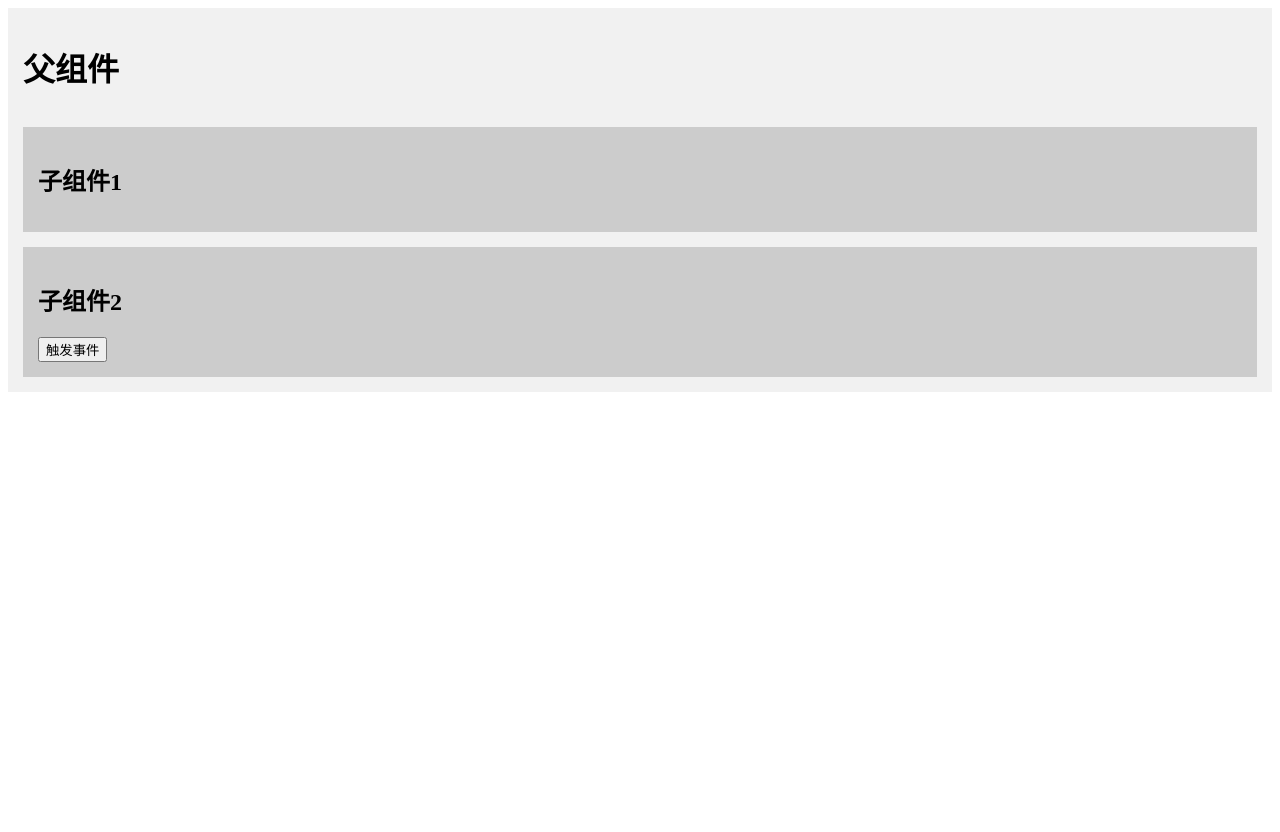
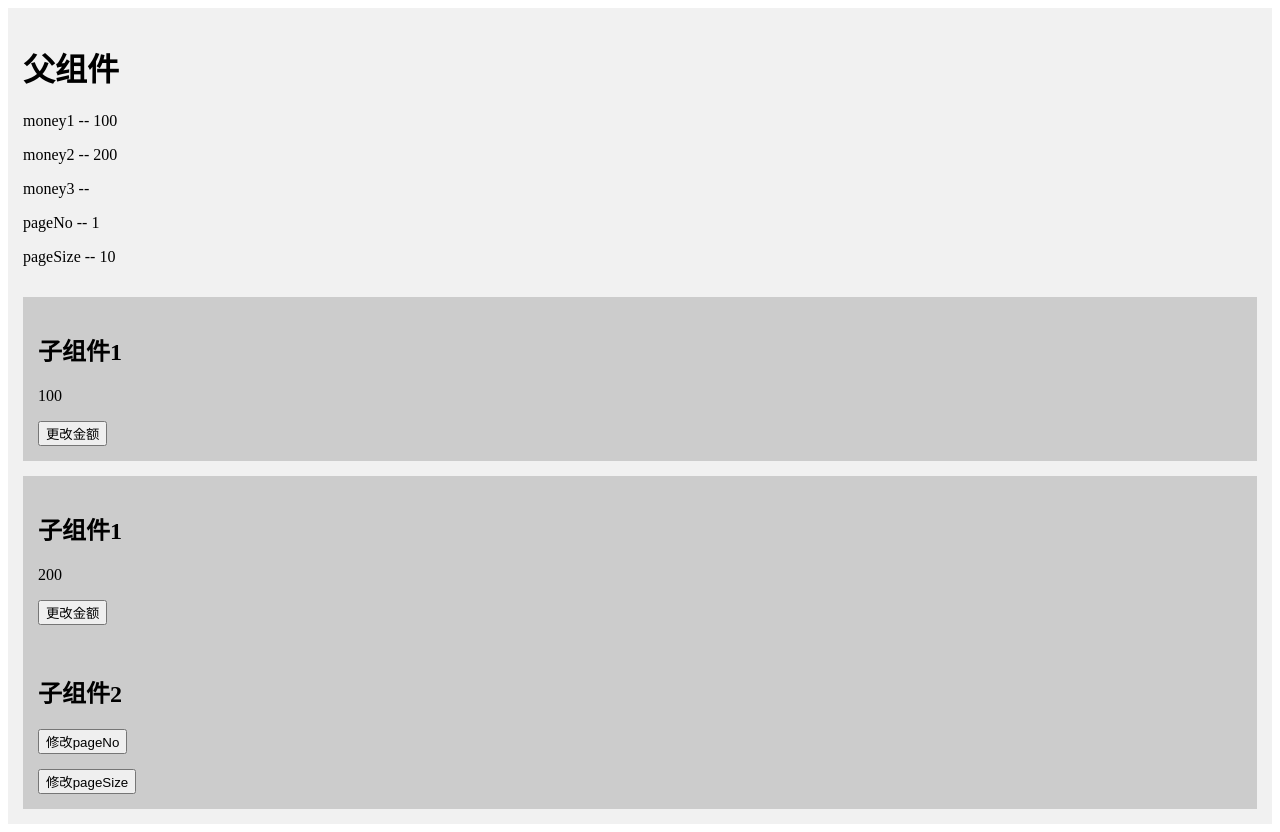
Before and after one commit to Jin0811/VueNote, a Vue app in the folder 04_Vue3/: page / in a window 1280 px wide. Before the commit the page ends 800 px from the top, so only its background shows below. Built offline with nearby package versions, Linux system fonts and the light colour scheme.

Commit message:
feat: 使用v-model来实现父子通信

```diff
--- a/04_Vue3/src/App.vue
+++ b/04_Vue3/src/App.vue
@@ -39,7 +39,8 @@
 // 组件通信
 // import Demo from "./views/01_props/Parent.vue"; // props传值
 // import Demo from "./views/02_custom-event/Parent.vue"; // 自定义事件
-import Demo from "./views/03_event-bus/Parent.vue"; // 全局事件总线
+// import Demo from "./views/03_event-bus/Parent.vue"; // 全局事件总线
+import Demo from "./views/04_v-model/Parent.vue"; // v-model
 
 import { ref } from "vue";
 export default {
--- /dev/null
+++ b/04_Vue3/src/views/00_copy/Child1.vue
@@ -0,0 +1,9 @@
+<template>
+  <div class="child">
+    <h2>子组件1</h2>
+  </div>
+</template>
+
+<script setup>
+
+</script>
--- /dev/null
+++ b/04_Vue3/src/views/00_copy/Child2.vue
@@ -0,0 +1,9 @@
+<template>
+  <div class="child">
+    <h2>子组件2</h2>
+  </div>
+</template>
+
+<script setup>
+
+</script>
--- /dev/null
+++ b/04_Vue3/src/views/04_v-model/Child1.vue
@@ -0,0 +1,16 @@
+<template>
+  <div class="child">
+    <h2>子组件1</h2>
+    <p>{{ modelValue }}</p>
+    <button @click="handler">更改金额</button>
+  </div>
+</template>
+
+<script setup>
+const props = defineProps(["modelValue"]);
+const emit = defineEmits(["update:modelValue"]);
+
+const handler = () => {
+  emit("update:modelValue", props.modelValue + 1);
+};
+</script>
--- /dev/null
+++ b/04_Vue3/src/views/04_v-model/Child2.vue
@@ -0,0 +1,20 @@
+<template>
+  <div class="child">
+    <h2>子组件2</h2>
+    <button @click="handler1">修改pageNo</button>
+    <div class="space"></div>
+    <button @click="handler2">修改pageSize</button>
+  </div>
+</template>
+
+<script setup>
+const props = defineProps(["pageNo", "pageSize"]);
+const emit = defineEmits(["update:pageNo", "update:pageSize"]);
+
+const handler1 = () => {
+  emit("update:pageNo", props.pageNo + 1);
+};
+const handler2 = () => {
+  emit("update:pageSize", props.pageSize + 1);
+};
+</script>
--- /dev/null
+++ b/04_Vue3/src/views/04_v-model/Parent.vue
@@ -0,0 +1,42 @@
+<template>
+  <div class="parent">
+    <h1>父组件</h1>
+    <p>money1 -- {{ money1 }}</p>
+    <p>money2 -- {{ money2 }}</p>
+    <p>money3 -- {{ money3 }}</p>
+    <p>pageNo -- {{ pageInfo.pageNo }}</p>
+    <p>pageSize -- {{ pageInfo.pageSize }}</p>
+    <div class="space"></div>
+
+    <!-- 通过props和自定义事件来实现父子通信 -->
+    <ChildOne :modelValue="money1" @update:modelValue="handler" />
+    <div class="space"></div>
+
+    <!--
+      通过v-model来实现父子通信
+      在组件上使用v-model，相当于在组件上绑定 modelValue 属性和 update:modelValue 事件
+
+      这两个本质上是一样的
+      <ChildOne :modelValue="money1" @update:modelValue="handler" />
+      <ChildOne v-model="money2" />
+    -->
+    <ChildOne v-model="money2" />
+
+    <!-- 使用多个v-model -->
+    <ChildTwo v-model:pageNo="pageInfo.pageNo" v-model:pageSize="pageInfo.pageSize" />
+  </div>
+</template>
+
+<script setup>
+import { ref } from "vue";
+import ChildOne from "./Child1.vue";
+import ChildTwo from "./Child2.vue";
+
+const money1 = ref(100);
+const money2 = ref(200);
+const handler = (data) => {
+  money1.value = data;
+};
+
+const pageInfo = ref({ pageNo: 1, pageSize: 10 });
+</script>
```
Also changed, not shown: 04_Vue3/src/views/00_copy/Child.vue (deleted, +0 -7 lines), 04_Vue3/src/views/00_copy/Parent.vue (+11 -2 lines).
